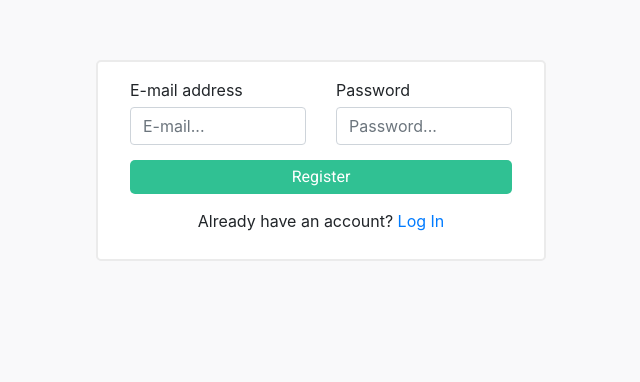
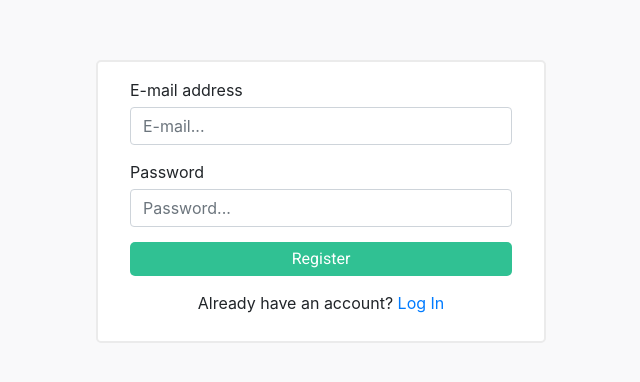
Before and after one commit to AdamLandfrasz/jotter-frontend, a React (Create React App) app: page /register in a window 1280 px wide. Shown: the part 108-490 px from the top of the page, without its empty margins (319-959 px from the left). Built offline with nearby package versions, Linux system fonts and the light colour scheme.

Commit message:
register stlyed the same as login

```diff
--- a/src/components/Notes.module.css
+++ b/src/components/Notes.module.css
@@ -20,14 +20,14 @@
 }
 
 .note .title {
-  font-size: 20px;
+  font-size: 1rem;
   font-weight: 500;
 
   margin-bottom: 1rem;
 }
 
 .note .content {
-  font-size: 16px;
+  font-size: 0.85rem;
   font-weight: 400;
 
   overflow: hidden;
--- a/src/components/forms/Register.js
+++ b/src/components/forms/Register.js
@@ -40,7 +40,7 @@ function Register(props) {
     <div className={containerStyles.container}>
       <Form onSubmit={handleSubmit} className={formStyles.form}>
         <Row>
-          <Col xs={12} md={6}>
+          <Col>
             <Form.Label>E-mail address</Form.Label>
             <Form.Control
               type="email"
@@ -52,7 +52,9 @@ function Register(props) {
               onChange={(e) => setEmail(e.target.value)}
             />
           </Col>
-          <Col xs={12} md={6}>
+        </Row>
+        <Row>
+          <Col>
             <Form.Label>Password</Form.Label>
             <Form.Control
               type="password"
```
